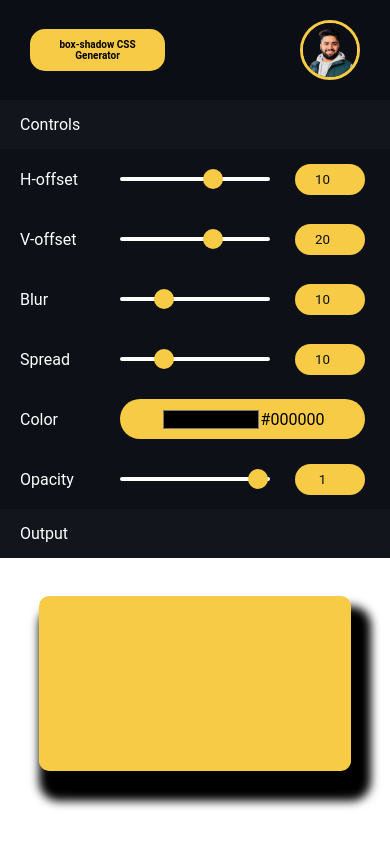
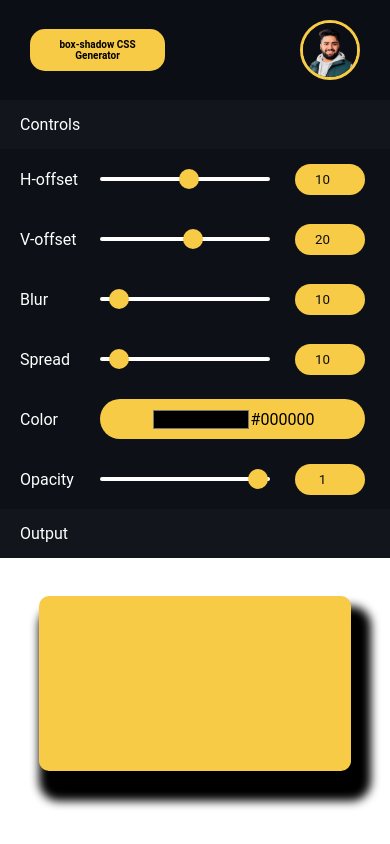
Before and after one commit to ShahirHossaini/css-shadow-generator, a React (Create React App) app: page / in a window 390 px wide. Shown: the top 844 px of the page. Built offline with nearby package versions, Linux system fonts and the light colour scheme.

Commit message:
range dependency with input functionality added

```diff
--- a/src/App.phone.css
+++ b/src/App.phone.css
@@ -45,4 +45,9 @@
   .main-frame-output {
     height: 500px;
   }
+
+  .color-input .label,
+  .range-input .label {
+    min-width: 100px;
+  }
 }
--- a/src/components/RangeInput.jsx
+++ b/src/components/RangeInput.jsx
@@ -13,6 +13,7 @@ const RangeInput = ({ label, name, min, max, value, onChange, steps }) => {
           max={max}
           onChange={(e) => onChange(e)}
           step={steps || 1}
+          value={value[name]}
         />
       </div>
       <div className="value">
```
